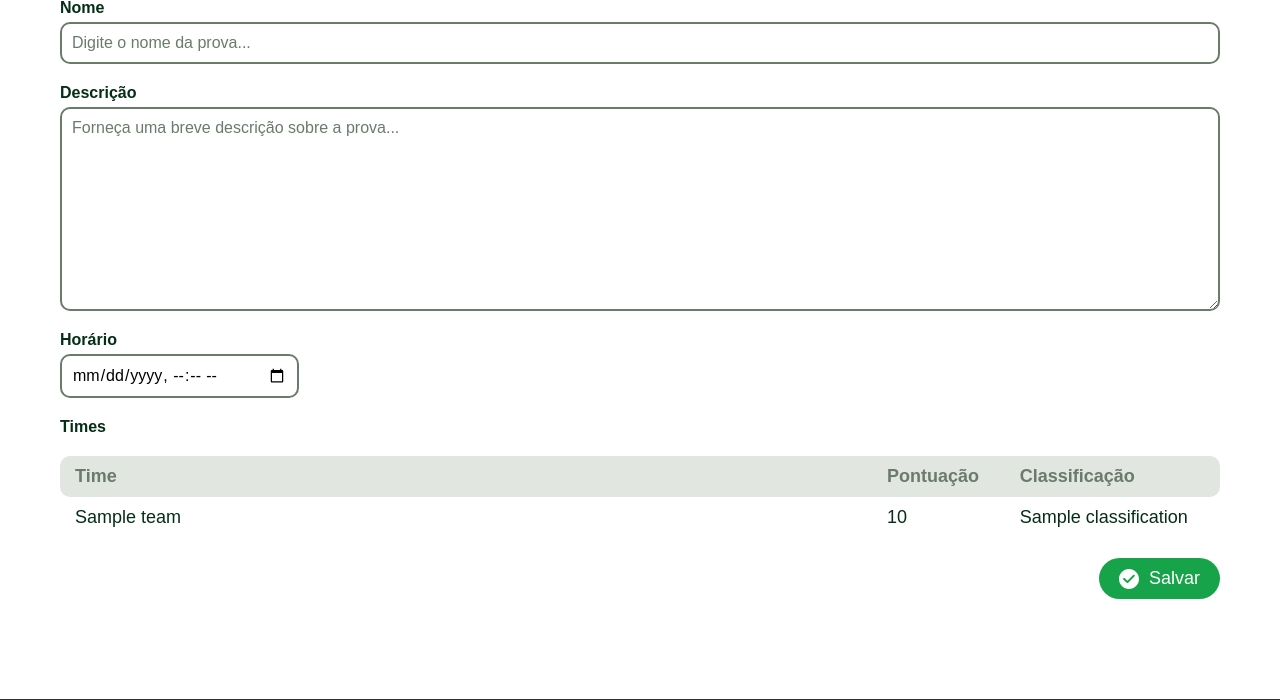
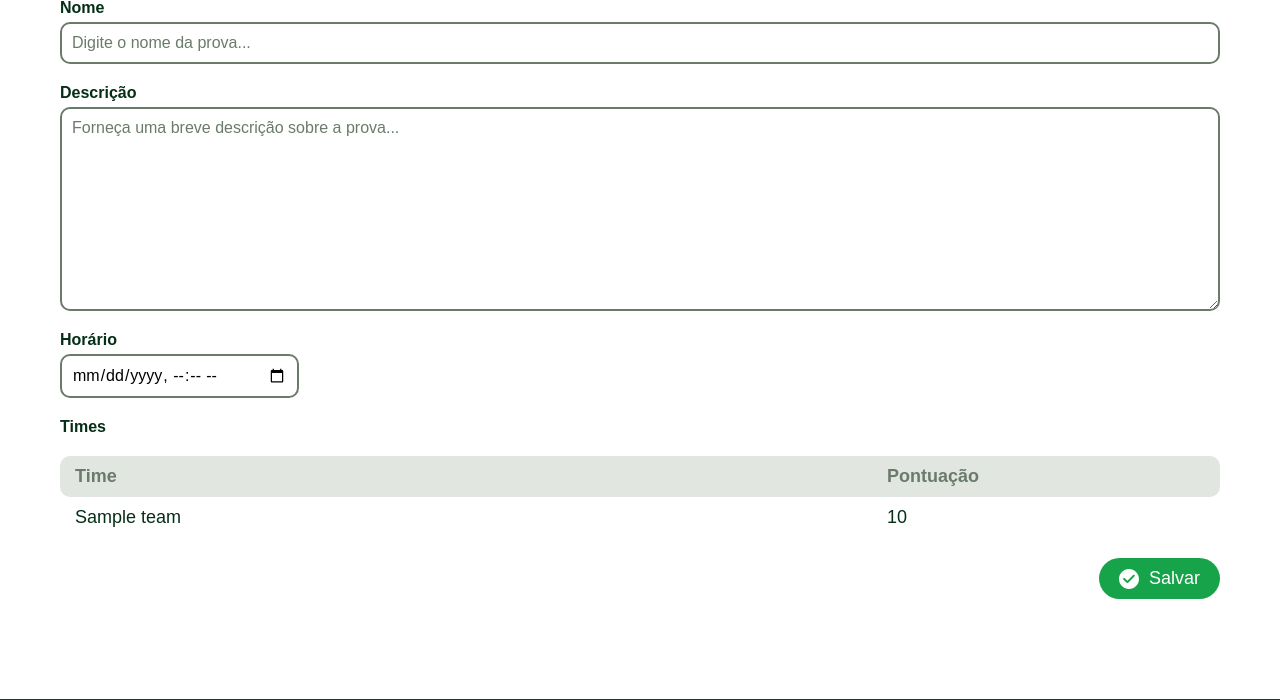
Before and after one commit to sergiodantasz/SEMADEC-Hub, a Django app: template competitions/templates/competitions/pages/test-edit.html in a window 1280 px wide. Shown: the part 288-988 px from the top of the page. Run offline with Django 5.2, Linux system fonts and the light colour scheme; tables that the repository leaves empty hold one stand-in row (values such as "Sample post"); the template is opened without the code that fills it: values that come from a table or form of the project are taken from there, most other values are stand-ins (such as "Sample title", 1, 10 or a date in 2020); some web fonts are replaced.

Commit message:
refactor: remove `classification` field from `TestTeam` model

```diff
--- a/competitions/forms.py
+++ b/competitions/forms.py
@@ -74,13 +74,9 @@ class TestTeamForm(forms.ModelForm):
 
     class Meta:
         model = TestTeam
-        fields = ['score', 'classification']
+        fields = ['score']
 
     score = forms.CharField(
         label='Pontuação',
         widget=forms.NumberInput(),
     )
-    classification = forms.CharField(
-        label='Classificação',
-        widget=forms.NumberInput(),
-    )
--- a/competitions/models.py
+++ b/competitions/models.py
@@ -172,11 +172,6 @@ class TestTeam(models.Model):
     #     null=True,
     #     blank=True,
     # )
-    classification = models.PositiveSmallIntegerField(
-        null=True,
-        blank=True,
-        default=None,
-    )
 
     def __str__(self):
         return str(self.team.name)
--- a/competitions/templates/competitions/partials/_test-edit-table.html
+++ b/competitions/templates/competitions/partials/_test-edit-table.html
@@ -3,7 +3,6 @@
 {% block table_header_rows %}
   <th class="base-table-header">Time</th>
   <th class="base-table-header">Pontuação</th>
-  <th class="base-table-header">Classificação</th>
 {% endblock table_header_rows %}
 {% block table_rows %}
   {% csrf_token %}
@@ -12,7 +11,6 @@
     <tr class="base-table-row">
       <td class="base-table-cell">{{ form_team.instance.team.name }}</td>
       <td class="base-table-cell">{{ form_team.score }}</td>
-      <td class="base-table-cell">{{ form_team.classification }}</td>
       <td class="base-table-cell" style="display:none;">{{ form_team.id }}</td>
     </tr>
   {% endfor %}
--- a/competitions/views.py
+++ b/competitions/views.py
@@ -140,7 +140,7 @@ def tests_edit(request, slug):
         TestTeam,
         TestTeamForm,
         extra=0,
-        fields=['score', 'classification'],
+        fields=['score'],
     )
     form_teams = TestTeamFormSet(
         request.POST or None,
```
